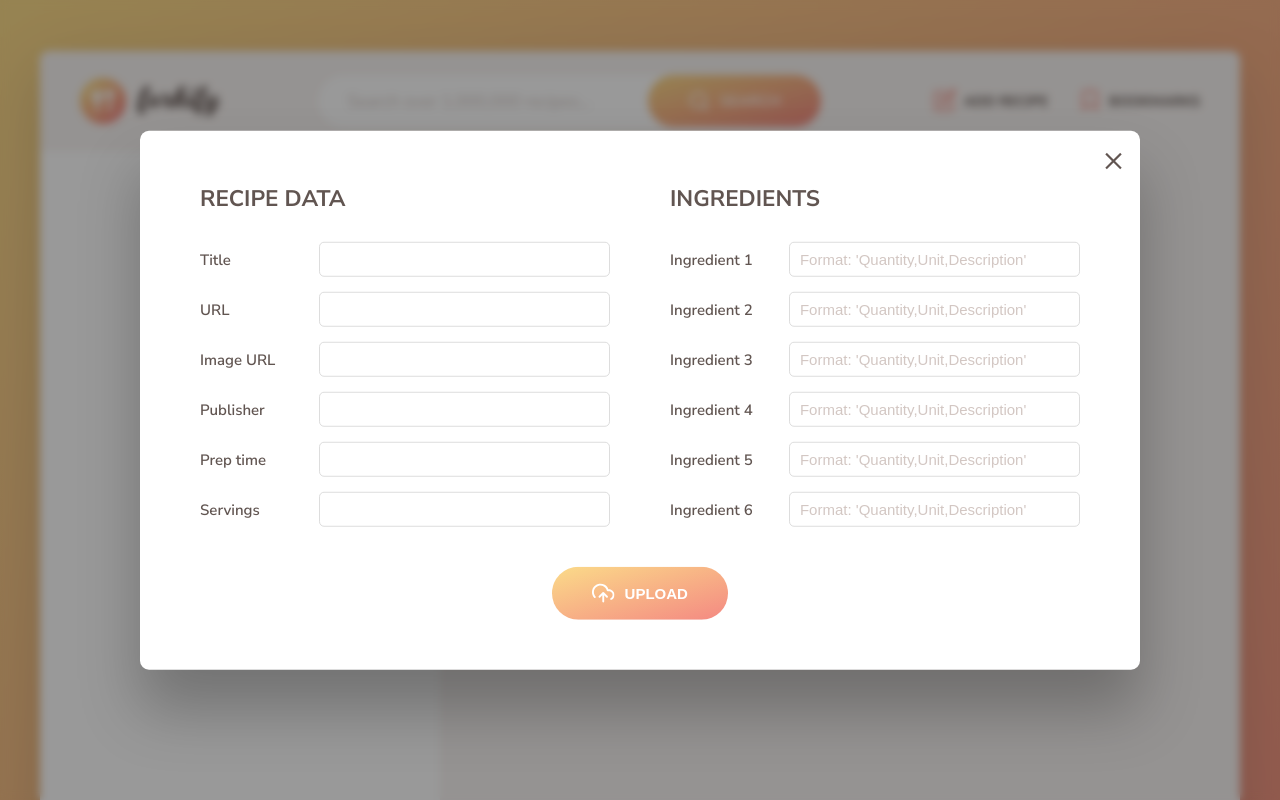
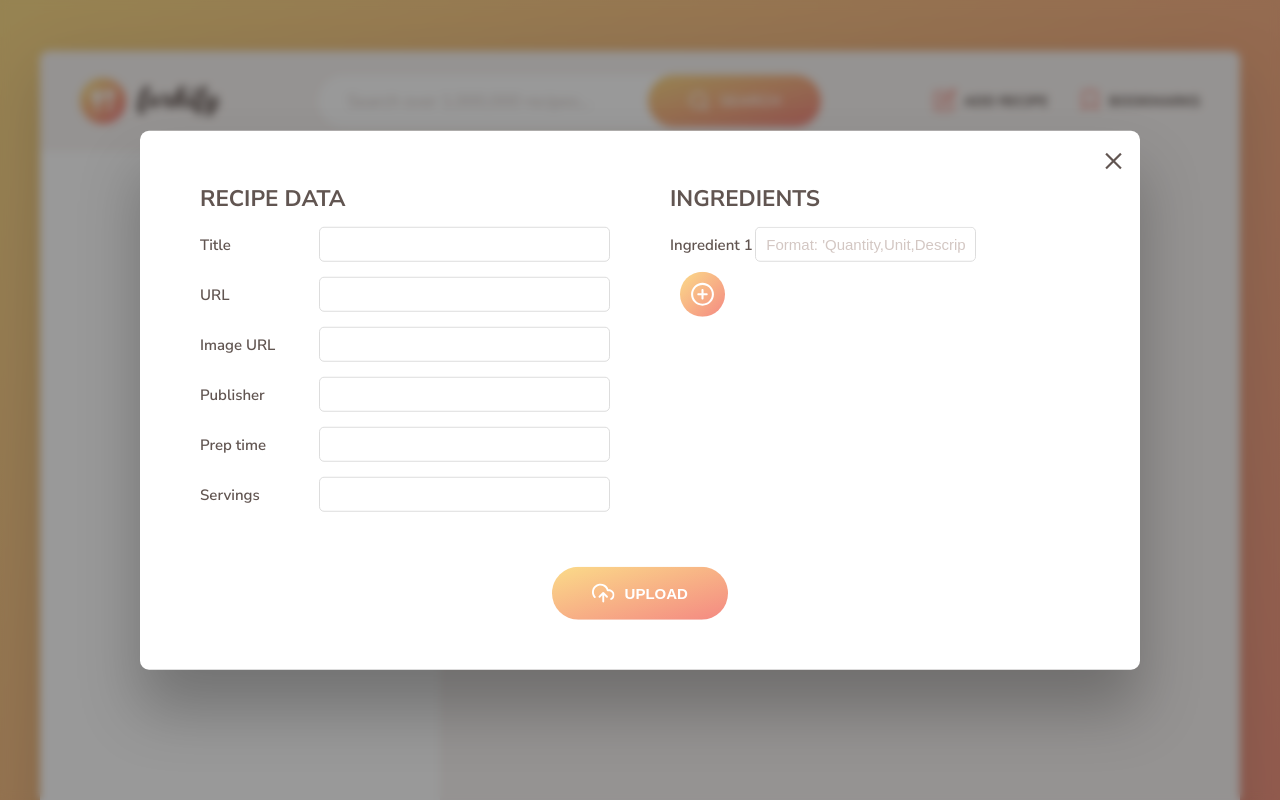
Before and after one commit to abedmohammed/FoodBase, a website built with Parcel: page index.html in a window 1280 px wide. Both pictures are taken after a click on the button "ADD RECIPE". Shown: the top 800 px of the page. Built offline with nearby package versions, Linux system fonts and the light colour scheme.

Commit message:
Implemented adding multiple ingredients

```diff
--- a/package.json
+++ b/package.json
@@ -1,6 +1,6 @@
 {
   "name": "forkify",
-  "version": "1.0.5",
+  "version": "1.1.0",
   "description": "Recipe application",
   "default": "index.html",
   "targets": {
--- a/src/js/views/addRecipeView.js
+++ b/src/js/views/addRecipeView.js
@@ -5,10 +5,14 @@ class AddRecipeView extends View {
   _parentElement = document.querySelector('.upload');
   _message = 'Recipe was successfully uploaded!';
 
+  _body = document.body;
   _window = document.querySelector('.add-recipe-window');
   _overlay = document.querySelector('.overlay');
   _btnOpen = document.querySelector('.nav__btn--add-recipe');
   _btnClose = document.querySelector('.btn--close-modal');
+  _btnAdd;
+
+  _numIngs = 1;
 
   constructor() {
     super();
@@ -20,11 +24,16 @@ class AddRecipeView extends View {
     this._renderForm();
     this._overlay.classList.remove('hidden');
     this._window.classList.remove('hidden');
+    this._body.classList.add('no-scroll');
+
+    this._numIngs = 1;
+    this._addHandlerAddIngredient();
   }
 
   closeWindow() {
     this._overlay.classList.add('hidden');
     this._window.classList.add('hidden');
+    this._body.classList.remove('no-scroll');
   }
 
   _addHandlerShowWindow() {
@@ -34,6 +43,14 @@ class AddRecipeView extends View {
   _addHandlerCloseWindow() {
     this._btnClose.addEventListener('click', this.closeWindow.bind(this));
     this._overlay.addEventListener('click', this.closeWindow.bind(this));
+  }
+
+  _addHandlerAddIngredient() {
+    this._btnAdd = document.querySelector('.upload__add--ingredient');
+    this._btnAdd.addEventListener(
+      'click',
+      this._generateMarkupIngInput.bind(this)
+    );
   }
 
   addHandlerUpload(handler) {
@@ -49,6 +66,7 @@ class AddRecipeView extends View {
     const markup = `
       <div class="upload__column">
         <h3 class="upload__heading">Recipe data</h3>
+        <div class="upload__column__data">
           <label>Title</label>
           <input value="" required name="title" type="text" />
           <label>URL</label>
@@ -62,9 +80,11 @@ class AddRecipeView extends View {
           <label>Servings</label>
           <input value="" required name="servings" type="number" />
         </div>
+      </div>
 
-      <div class="upload__column">
+      <div class="upload__ingredients">
         <h3 class="upload__heading">Ingredients</h3>
+        <div class="upload__ingredients__list">
           <label>Ingredient 1</label>
           <input
           value=""
@@ -73,38 +93,12 @@ class AddRecipeView extends View {
           name="ingredient-1"
           placeholder="Format: 'Quantity,Unit,Description'"
           />
-        <label>Ingredient 2</label>
-        <input
-          value=""
-          type="text"
-          name="ingredient-2"
-          placeholder="Format: 'Quantity,Unit,Description'"
-        />
-        <label>Ingredient 3</label>
-        <input
-          value=""
-          type="text"
-          name="ingredient-3"
-          placeholder="Format: 'Quantity,Unit,Description'"
-        />
-        <label>Ingredient 4</label>
-        <input
-          type="text"
-          name="ingredient-4"
-          placeholder="Format: 'Quantity,Unit,Description'"
-        />
-        <label>Ingredient 5</label>
-        <input
-          type="text"
-          name="ingredient-5"
-          placeholder="Format: 'Quantity,Unit,Description'"
-        />
-        <label>Ingredient 6</label>
-        <input
-          type="text"
-          name="ingredient-6"
-          placeholder="Format: 'Quantity,Unit,Description'"
-        />
+        <button type="button" class="btn--round upload__add--ingredient">
+          <svg>
+            <use href="${icons}#icon-plus-circle"></use>
+          </svg>
+        </button>
+        </div>
       </div>
 
       <button class="btn upload__btn">
@@ -118,6 +112,22 @@ class AddRecipeView extends View {
     this._clear();
     this._parentElement.insertAdjacentHTML('afterbegin', markup);
   }
+
+  _generateMarkupIngInput() {
+    this._numIngs += 1;
+    const markup = `
+      <label>Ingredient ${this._numIngs}</label>
+      <input
+      value=""
+      type="text"
+      required
+      name="ingredient-${this._numIngs}"
+      placeholder="Format: 'Quantity,Unit,Description'"
+      />
+      `;
+
+    this._btnAdd.insertAdjacentHTML('beforebegin', markup);
+  }
 }
 
 export default new AddRecipeView();
--- a/src/sass/_base.scss
+++ b/src/sass/_base.scss
@@ -47,6 +47,10 @@ body {
   min-height: calc(100vh - 2 * 4vw);
 }
 
+.no-scroll {
+  overflow-y: hidden;
+}
+
 .container {
   max-width: 120rem;
   min-height: 117rem;
--- a/src/sass/_upload.scss
+++ b/src/sass/_upload.scss
@@ -46,12 +46,15 @@
   display: grid;
   grid-template-columns: 1fr 1fr;
   gap: 4rem 6rem;
+  align-items: start;
 
   &__column {
-    display: grid;
-    grid-template-columns: 1fr 2.8fr;
-    align-items: center;
-    gap: 1.5rem;
+    &__data {
+      display: grid;
+      grid-template-columns: 1fr 2.8fr;
+      align-items: center;
+      gap: 1.5rem;
+    }
 
     & label {
       font-size: 1.5rem;
@@ -96,4 +99,64 @@
     grid-column: 1 / -1;
     justify-self: center;
   }
+
+  &__ingredients {
+    gap: 1.5rem;
+
+    &__list {
+      display: grid;
+      grid-template-columns: 1fr 2.8fr;
+      align-items: center;
+      align-content: start;
+      all: inherit;
+      padding-right: 2rem;
+      height: 30rem;
+      overflow-y: scroll;
+    }
+
+    &__list::-webkit-scrollbar {
+      cursor: pointer;
+      width: 12px;
+    }
+
+    &__list::-webkit-scrollbar-track {
+      border-radius: 10px;
+      background-color: $color-grey-light-2;
+    }
+
+    &__list::-webkit-scrollbar-thumb {
+      border-radius: 10px;
+      background-image: $gradient;
+    }
+
+    & label {
+      font-size: 1.5rem;
+      font-weight: 600;
+      color: inherit;
+    }
+
+    & input {
+      font-size: 1.5rem;
+      padding: 0.8rem 1rem;
+      border: 1px solid #ddd;
+      border-radius: 0.5rem;
+      transition: all 0.2s;
+
+      &::placeholder {
+        color: $color-grey-light-3;
+      }
+
+      &:focus {
+        outline: none;
+        border: 1px solid $color-primary;
+        background-color: $color-grey-light-1;
+      }
+    }
+
+    & button {
+      justify-self: start;
+      margin-top: 1rem;
+      margin-left: 1rem;
+    }
+  }
 }
```
Lines whose indentation alone changed are shown as unchanged.
